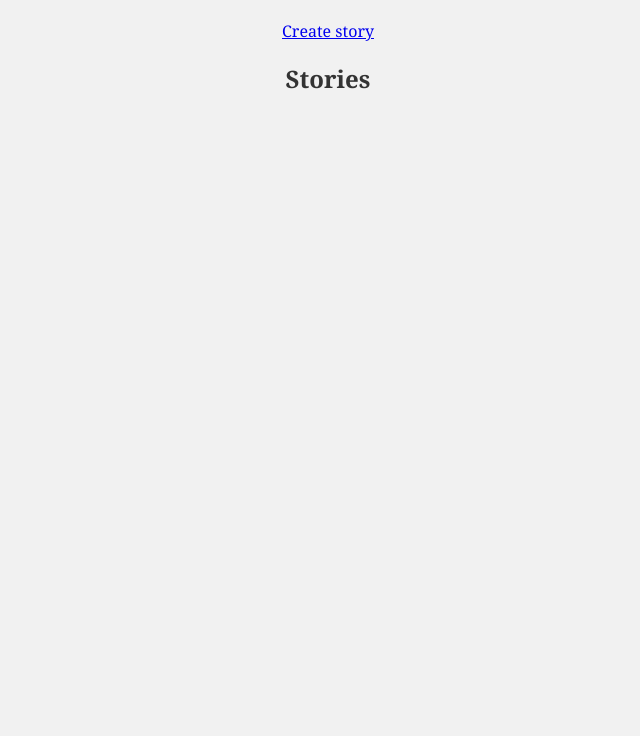
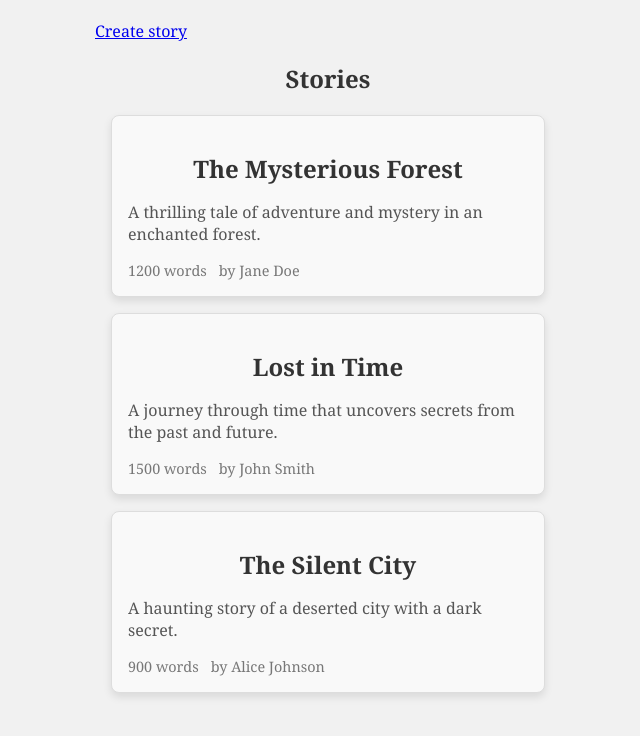
Before and after one commit to mherbarseghyann/TaleoStoryReader, a React (Vite) app in the folder taleo/: page / in a window 1280 px wide. Shown: the top 736 px of the page, without its empty margins (312-952 px from the left). Built offline with nearby package versions, Linux system fonts and the light colour scheme.

Commit message:
added "Create Story" page

```diff
--- /dev/null
+++ b/taleo/src/Pages/CreateStory/CreateStory.css
@@ -0,0 +1,68 @@
+.create-story-container {
+    max-width: 1000px;
+    margin: 0 auto;
+    padding: 20px;
+    background-color: #f4f4f4;
+    border-radius: 8px;
+    box-shadow: 0 4px 8px rgba(0, 0, 0, 0.1);
+  }
+
+  .create-story-container h1 {
+    text-align: center;
+    margin-bottom: 20px;
+    color: #333;
+  }
+
+  .create-story-form {
+    display: flex;
+    flex-direction: column;
+  }
+
+  .form-group {
+    margin-bottom: 16px;
+  }
+
+  .form-group label {
+    display: block;
+    font-weight: bold;
+    margin-bottom: 8px;
+    color: #555;
+  }
+
+  .form-group input,
+  .form-group textarea {
+    width: 100%;
+    padding: 12px;
+    border: 1px solid #ddd;
+    border-radius: 4px;
+    font-size: 1em;
+    box-sizing: border-box;
+  }
+
+  .form-group input::placeholder,
+  .form-group textarea::placeholder {
+    color: #aaa;
+  }
+
+  .form-group textarea {
+    resize: vertical;
+  }
+
+  .submit-button {
+    background-color: #007bff;
+    color: white;
+    border: none;
+    border-radius: 4px;
+    padding: 12px;
+    font-size: 1em;
+    cursor: pointer;
+    transition: background-color 0.3s ease;
+  }
+
+  .submit-button:hover {
+    background-color: #0056b3;
+  }
+
+  .submit-button:active {
+    background-color: #004494;
+  }
--- /dev/null
+++ b/taleo/src/Pages/CreateStory/CreateStory.jsx
@@ -0,0 +1,55 @@
+import React from 'react';
+import './CreateStory.css';
+import { Link } from 'react-router-dom';
+
+function CreateStory() {
+
+
+    function handleTitle(){
+
+    }
+
+    function handleDescribtion(){
+
+    }
+
+    function handleStory(){
+
+    }
+
+    function handleSubmit(){
+
+    }
+
+
+  return (
+    <div className="create-story-container">
+      <h1>Create a New Story</h1>
+
+      <form className="create-story-form">
+
+        <div className="form-group">
+          <label htmlFor="story-title">Title</label>
+          <input onChange={handleTitle} type="text" id="story-title" placeholder="Enter story title" />
+        </div>
+
+        <div className="form-group">
+          <label htmlFor="story-desc">Description</label>
+          <input onChange={handleDescribtion} type="text" id="story-desc" placeholder="Enter story description" />
+        </div>
+
+        <div className="form-group">
+          <label htmlFor="story-content">Story</label>
+          <textarea onChange={handleStory} id="story-content" placeholder="Write your story here" rows="10"></textarea>
+        </div>
+
+        <button onSubmit={handleSubmit} type="submit" className="submit-button">Submit</button>
+
+      </form><br />
+      <Link to="/">Go to home page</Link>
+
+    </div>
+  );
+}
+
+export default CreateStory;
--- a/taleo/src/Pages/HomePage.jsx
+++ b/taleo/src/Pages/HomePage.jsx
@@ -1,12 +1,47 @@
 import React from 'react'
+import StoryCard from '../components/StoryCard/StoryCard'
 import { Link } from 'react-router-dom';
 
 function HomePage() {
+
+  const data = [
+    {
+      title: 'The Mysterious Forest',
+      description: 'A thrilling tale of adventure and mystery in an enchanted forest.',
+      wordsCount: 1200,
+      author: 'Jane Doe',
+      tags: ['Adventure', 'Fantasy', 'Mystery']
+    },
+    {
+      title: 'Lost in Time',
+      description: 'A journey through time that uncovers secrets from the past and future.',
+      wordsCount: 1500,
+      author: 'John Smith',
+      tags: ['Sci-Fi', 'Time Travel']
+    },
+    {
+      title: 'The Silent City',
+      description: 'A haunting story of a deserted city with a dark secret.',
+      wordsCount: 900,
+      author: 'Alice Johnson',
+      tags: ['Horror', 'Suspense']
+    }
+  ];
+
 
   return (
     <div className="story-card-container">
       <Link to="/create">Create story</Link>
       <h2>Stories</h2>
+      {data.map((story, index) => (
+        <StoryCard
+          key={index}
+          title={story.title}
+          description={story.description}
+          wordsCount={story.wordsCount}
+          author={story.author}
+        />
+      ))}
     </div>
   )
 }
--- /dev/null
+++ b/taleo/src/components/StoryCard/StoryCard.css
@@ -0,0 +1,41 @@
+.card-container {
+    background-color: #f9f9f9;
+    border: 1px solid #ddd;
+    border-radius: 8px;
+    padding: 16px;
+    margin: 16px;
+    box-shadow: 0 4px 8px rgba(0, 0, 0, 0.1);
+    max-width: 400px;
+    transition: transform 0.2s ease;
+    cursor: pointer;
+  }
+
+  .card-container:hover {
+    transform: scale(1.02);
+  }
+
+  .story-title {
+    font-size: 1.5em;
+    margin-bottom: 8px;
+  }
+
+  .story-description {
+    font-size: 1em;
+    color: #555;
+    margin-bottom: 16px;
+  }
+
+  .story-details {
+    font-size: 0.9em;
+    color: #777;
+  }
+
+  .story-words-count {
+    display: inline-block;
+    margin-right: 12px;
+  }
+
+  .story-author {
+    display: inline-block;
+    margin-right: 12px;
+  }
--- /dev/null
+++ b/taleo/src/components/StoryCard/StoryCard.jsx
@@ -0,0 +1,17 @@
+import React from 'react'
+import './StoryCard.css'
+
+function StoryCard({title, description, wordsCount, author}) {
+  return (
+    <div className="card-container">
+      <h2 className="story-title">{title}</h2>
+      <p className="story-description">{description}</p>
+      <div className="story-details">
+        <span className="story-words-count">{wordsCount} words</span>
+        <span className="story-author">by {author}</span>
+      </div>
+    </div>
+  )
+}
+
+export default StoryCard
--- a/taleo/src/main.jsx
+++ b/taleo/src/main.jsx
@@ -8,6 +8,7 @@ import './index.css'
 
 import HomePage from './Pages/HomePage.jsx'
 import Reader from './Pages/Reader.jsx'
+import CreateStory from './Pages/CreateStory/CreateStory.jsx'
 
 const router = createBrowserRouter([
   {
@@ -18,6 +19,9 @@ const router = createBrowserRouter([
   {
     path: '/story',
     element: <Reader/>
+  },{
+    path: '/create',
+    element: <CreateStory/>
   }
 ])
 
```
